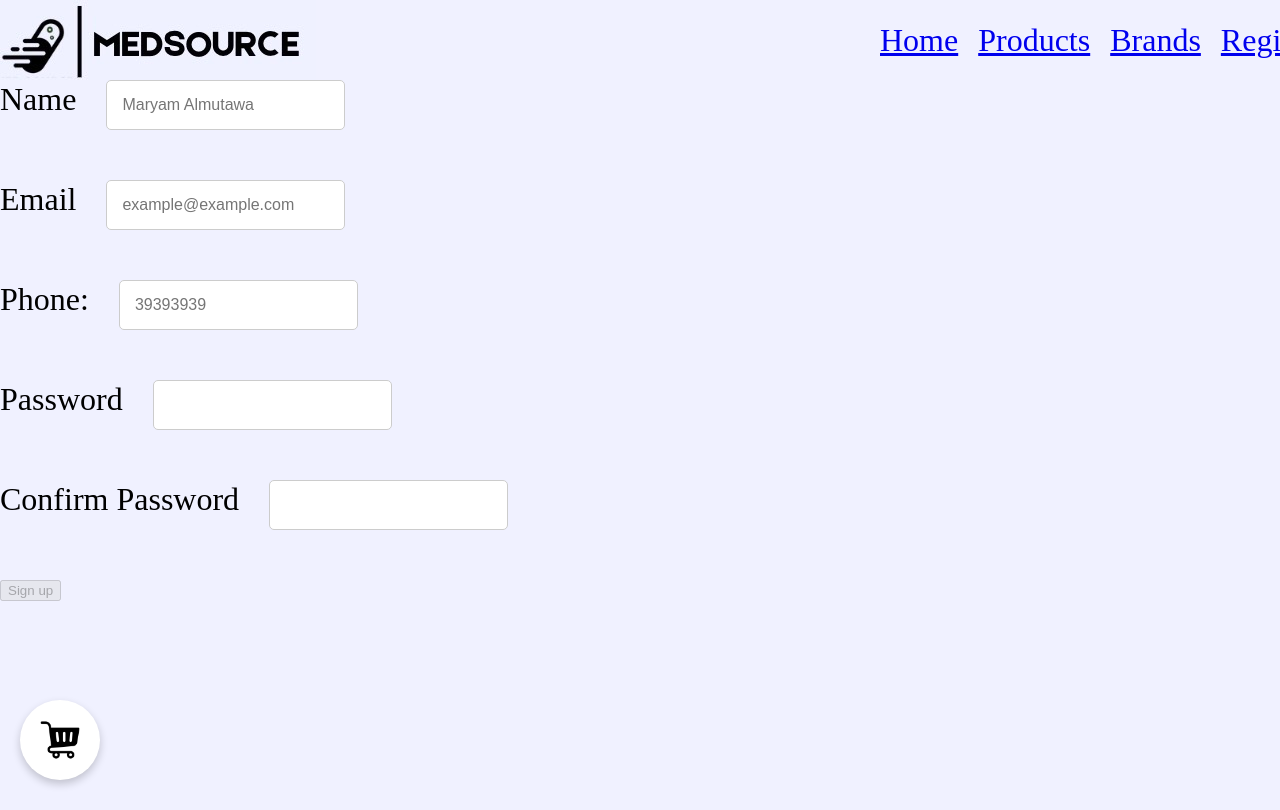
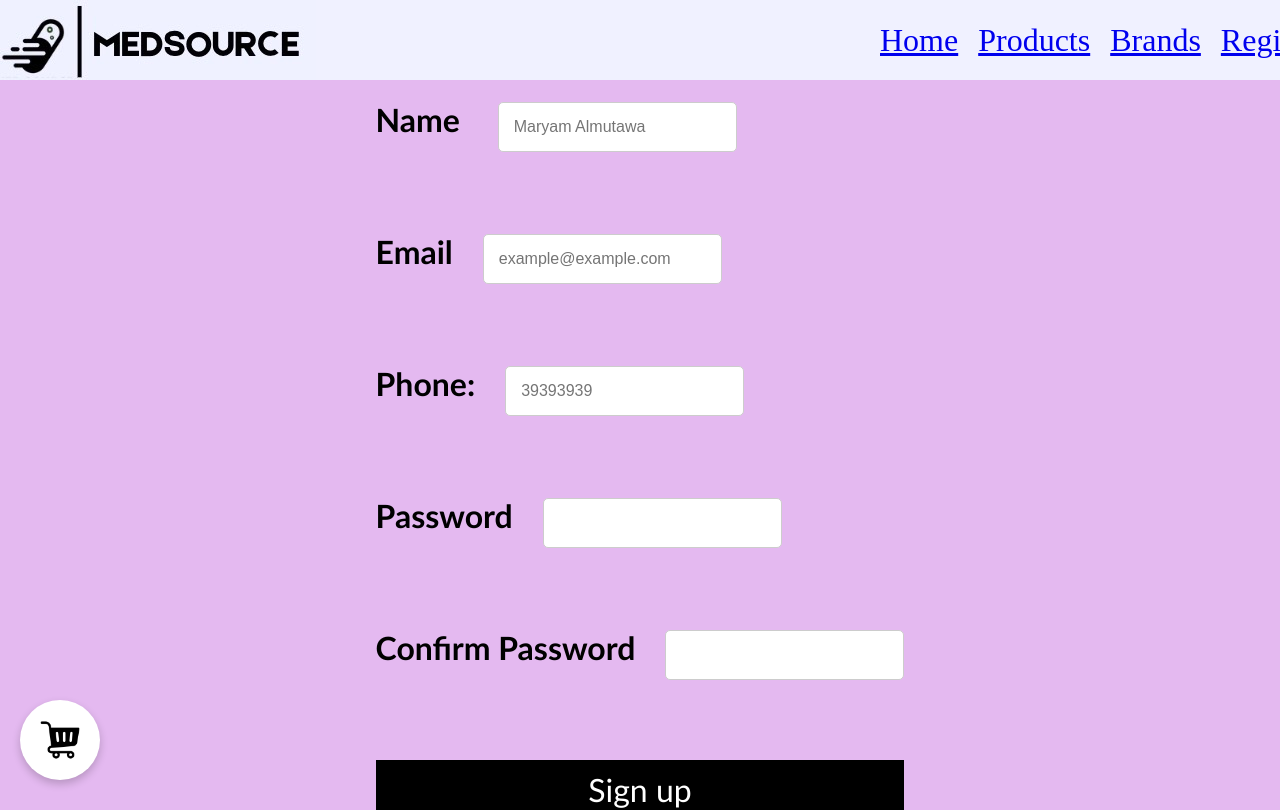
Before and after one commit to FahadIqbal1122/Med-Source, a React (Vite) app: page /register in a window 1280 px wide. Shown: the top 810 px of the page. Built offline with nearby package versions, Linux system fonts and the light colour scheme.

Commit message:
design css

```diff
--- a/src/App.css
+++ b/src/App.css
@@ -402,14 +402,14 @@ body {
 /* SignIn.css */
 .signin-page {
   display: flex;
-  height: 100vh;
+  height: 90vh;
   align-items: center;
   justify-content: center;
 }
 
 .signin-left {
   background-color: #e4b9f0;
-  padding: 40px;
+  padding: 20px;
   flex: 1;
   display: flex;
   flex-direction: column;
@@ -424,12 +424,14 @@ body {
 }
 
 .input-wrapper {
-  margin-bottom: 50px;
+  margin-bottom: 10vh;
 }
 
 .input-wrapper label {
   font-size: 2em;
   margin-right: 10px;
+  font-family: 'Trebuchet MS', 'Lucida Sans Unicode', 'Lucida Grande', 'Lucida Sans', Arial, sans-serif;
+  font-weight: bold;
 }
 
 .input-wrapper input {
@@ -447,6 +449,7 @@ body {
   background-color: #000;
   color: #fff;
   cursor: pointer;
+  font-family: 'Trebuchet MS', 'Lucida Sans Unicode', 'Lucida Grande', 'Lucida Sans', Arial, sans-serif;
 }
 
 .signin-right {
--- a/src/pages/Register.jsx
+++ b/src/pages/Register.jsx
@@ -37,10 +37,10 @@ const Register = () => {
 
   return (
     <div className="signin col">
-      <div className="card-overlay centered">
-        <form className="col" onSubmit={handleSubmit}>
+      <div className="signin-left">
+        <form className="signin-form" onSubmit={handleSubmit}>
           <div className="input-wrapper">
-            <label htmlFor="name">Name</label>
+            <label htmlFor="name">Name </label>
             <input
               onChange={handleChange}
               name="name"
@@ -92,7 +92,7 @@ const Register = () => {
               required
             />
           </div>
-          <button
+          <button className="login-button"
             disabled={
               !formValues.email ||
               (!formValues.password &&
@@ -103,6 +103,9 @@ const Register = () => {
           </button>
         </form>
       </div>
+      <div className="signin-right">
+        <img src="../public/images/register.png" alt="Sign In Illustration" />
+      </div>
     </div>
   )
 }
```
Also changed, not shown: public/images/register.png (added).
